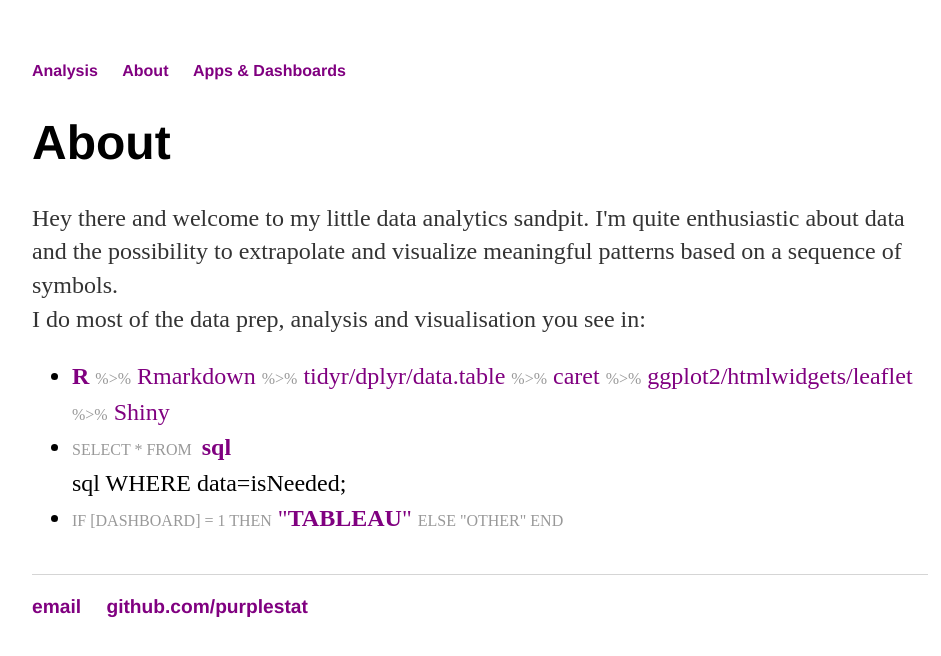
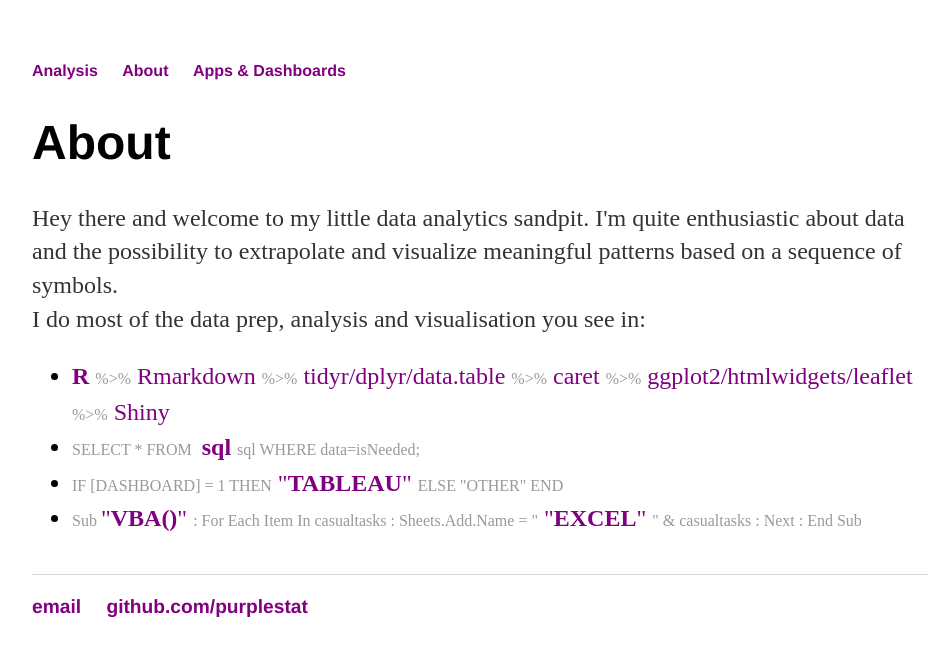
Before and after one commit to purplestat/purplestat.github.io, a Jekyll site: the page built from about/index.html, in a window 1280 px wide. Shown: the top 656 px of the page, without its empty margins (160-1101 px from the left). Built offline with Jekyll 4.4.1, drawn with Linux system fonts in a browser that asks for light colours.

Commit message:
Update index.html

```diff
--- a/about/index.html
+++ b/about/index.html
@@ -9,13 +9,10 @@
 				I do most of the data prep, analysis and visualisation you see in:
 				<ul><FONT COLOR="black", size="5">
 				<li><span><FONT COLOR="purple", size="5"><b>R </b><FONT COLOR="#999", size="3">%>%<FONT COLOR="purple", size="5"> Rmarkdown <FONT COLOR="#999", size="3">%>%<FONT COLOR="purple", size="5"> tidyr/dplyr/data.table <FONT COLOR="#999", size="3">%>%<FONT COLOR="purple", size="5"> caret <FONT COLOR="#999", size="3">%>%<FONT COLOR="purple", size="5"> ggplot2/htmlwidgets/leaflet <FONT COLOR="#999", size="3">%>%<FONT COLOR="purple", size="5"> Shiny </span></li><FONT COLOR="black", size="5">
-				<li><span><FONT COLOR="#999", size="3"> SELECT * FROM <FONT COLOR="purple", size="5"><b> &nbsp;sql </b></span></li><FONT COLOR="black", size="5">sql WHERE data=isNeeded;
+				<li><span><FONT COLOR="#999", size="3"> SELECT * FROM <FONT COLOR="purple", size="5"><b> &nbsp;sql </b><FONT COLOR="#999", size="3">sql WHERE data=isNeeded; </span></li><FONT COLOR="black", size="5">
 			        <li><span><FONT COLOR="#999", size="3"> IF [DASHBOARD] = 1 THEN<FONT COLOR="purple", size="5"> "<b>TABLEAU</b>" <FONT COLOR="#999", size="3">ELSE "OTHER" END</span></li><FONT COLOR="black", size="5">
+				<li><span><FONT COLOR="#999", size="3"> Sub <FONT COLOR="purple", size="5"> "<b>VBA()</b>" <FONT COLOR="#999", size="3"> : For Each Item In casualtasks : Sheets.Add.Name = "<FONT COLOR="purple", size="5"> "<b>EXCEL</b>" <FONT COLOR="#999", size="3">" & casualtasks  : Next : End Sub </span></li><FONT COLOR="black", size="5">
 						</ul>
-
-
-
-
 			</p>
 
 
```
